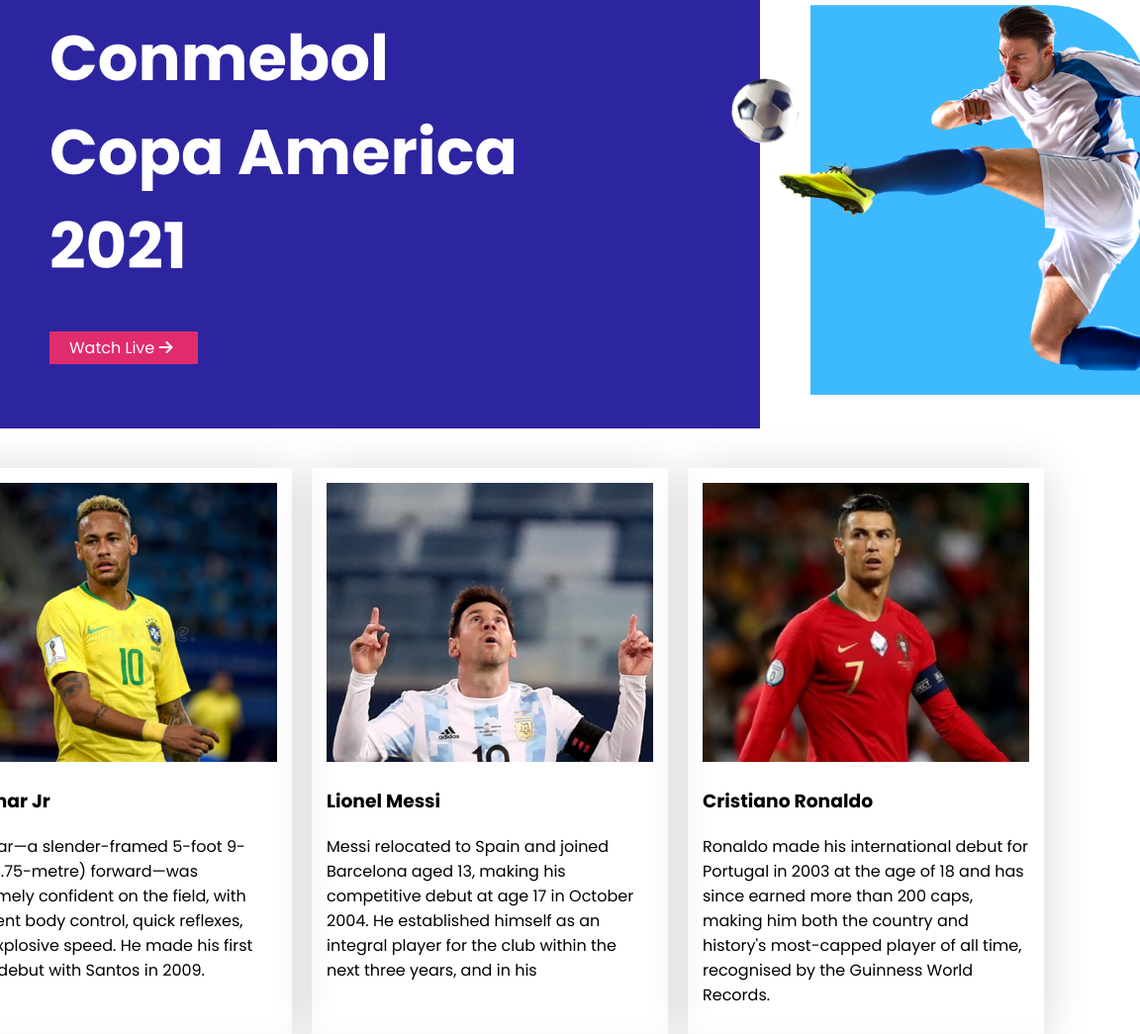
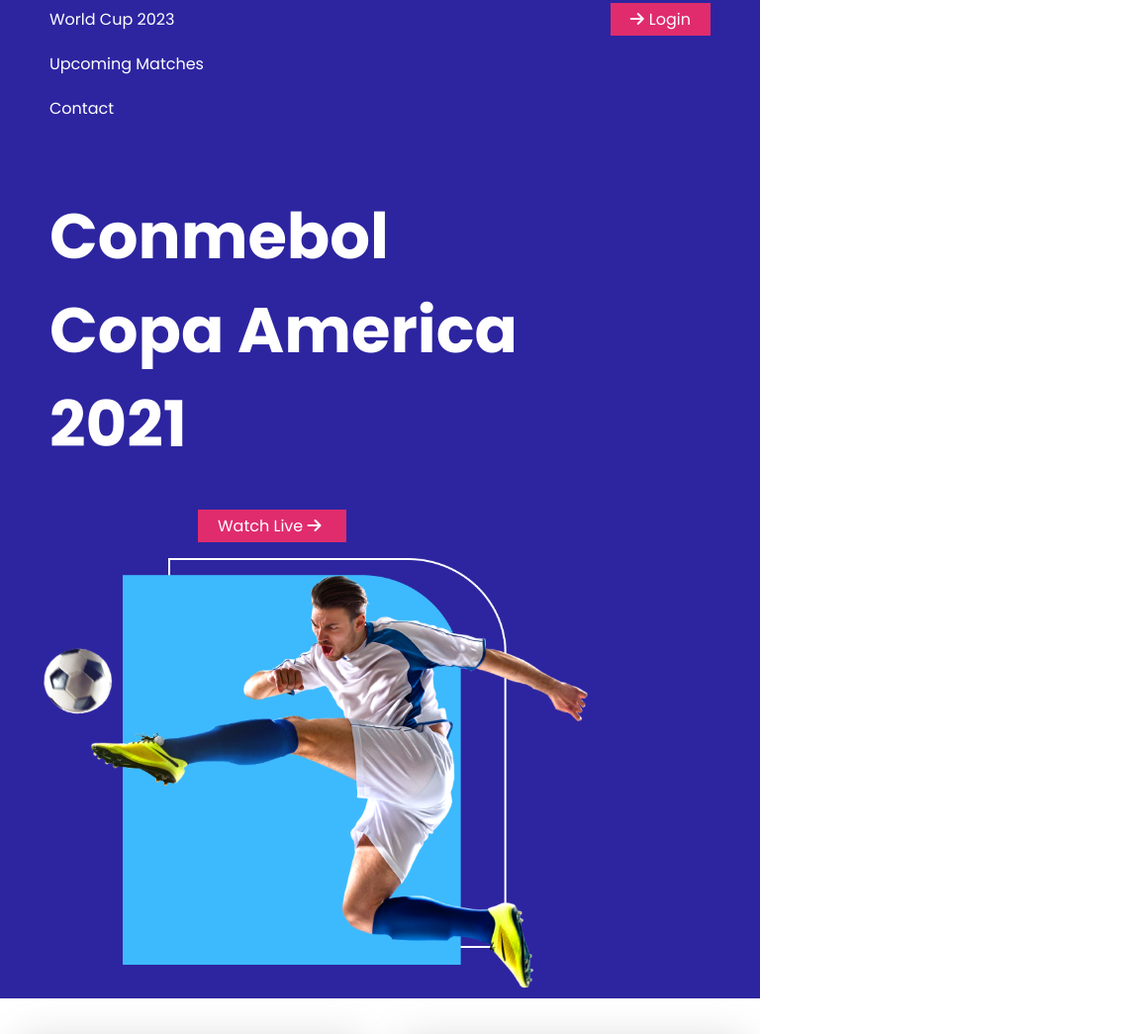
Before and after one commit to Rafi7082/responsive-football, a plain HTML site: page index.html in a window 768 px wide. Shown: the part 109-1154 px from the top of the page at 99% size, 1152 px wide, since content can reach past the window. Drawn offline with Linux system fonts and the light colour scheme.

Commit message:
fifth-commit

```diff
--- a/index.html
+++ b/index.html
@@ -4,8 +4,9 @@
 <head>
     <meta charset="UTF-8">
     <meta name="viewport" content="width=device-width, initial-scale=1.0">
+    <script src="https://kit.fontawesome.com/626b339e86.js" crossorigin="anonymous"></script>
     <title>Football-Responsive</title>
-    <script src="https://kit.fontawesome.com/626b339e86.js" crossorigin="anonymous"></script>
+
     <link rel="stylesheet" href="style.css">
 </head>
 
--- a/style.css
+++ b/style.css
@@ -234,3 +234,57 @@ header {
     }
 
 }
+
+/* ------------2nd media Querry---------- */
+
+
+@media only screen and (min-width:600px) and (max-width:900px) {
+
+    .main-menu ul {
+        flex-direction: column;
+    }
+
+    .banner {
+        flex-direction: column;
+    }
+
+    .second-anchor {
+        margin-left: 200px;
+    }
+
+    .banner-image img {
+        margin-left: 40px;
+    }
+
+
+    .players {
+        grid-template-columns: repeat(2, 1fr);
+        justify-content: center;
+        grid-gap: 5px;
+
+
+    }
+
+    .player {
+        padding: 10px;
+    }
+
+    .player-details p,
+    h3 {
+        padding: 0 10px;
+    }
+
+    .first-section {
+        width: 100%;
+        margin-right: 0;
+    }
+
+    .second-section {
+        flex-direction: column;
+    }
+
+    .section-image img {
+        margin-top: 40px;
+    }
+
+}
```
